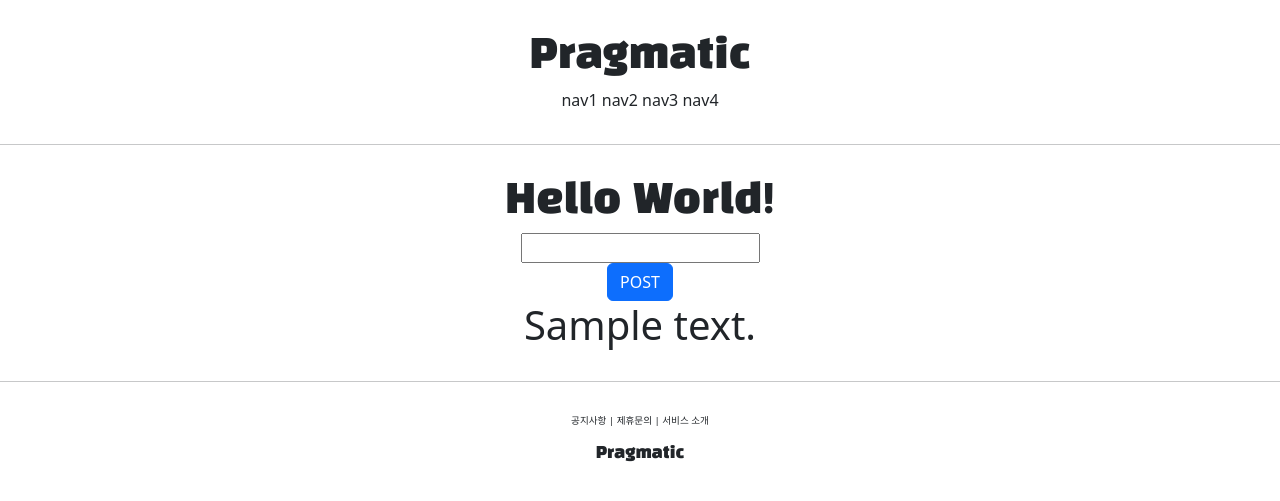
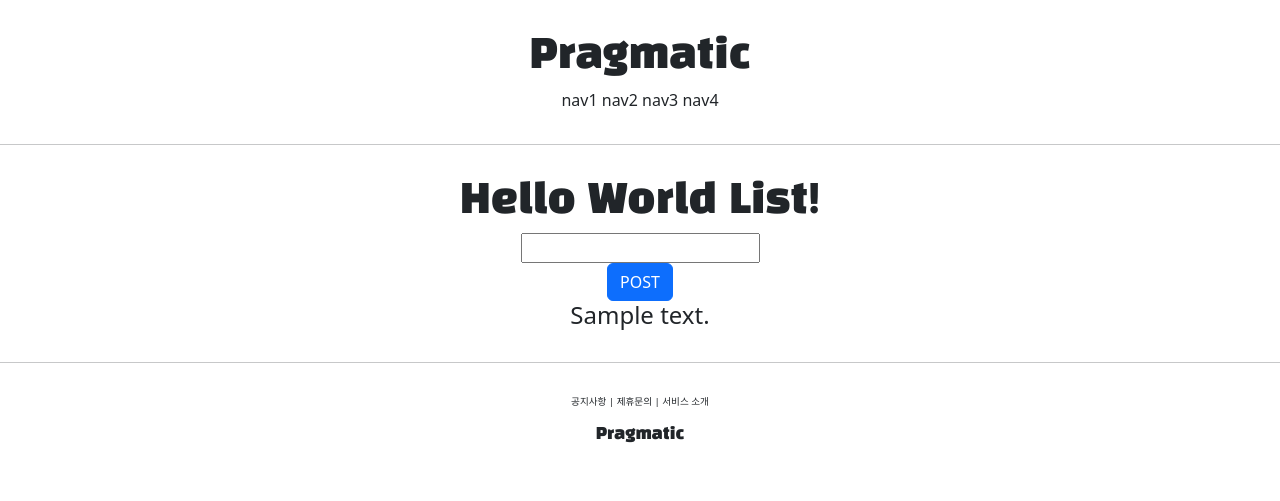
Before and after one commit to strongmhk/back_stu, a Django app: template python/prac/pragmatic/accountapp/templates/accountapp/hello_world.html in a window 1280 px wide. Shown: the top 501 px of the page. Run offline with Django 3.2, Linux system fonts and the light colour scheme; the template is opened without the code that fills it: most values are stand-ins (such as "Sample title", 1, 10 or a date in 2020).

Commit message:
django course 18 commit

```diff
--- a/python/prac/pragmatic/accountapp/templates/accountapp/hello_world.html
+++ b/python/prac/pragmatic/accountapp/templates/accountapp/hello_world.html
@@ -4,7 +4,7 @@
 
     <div style="border-radius: 1rem; margin: 2rem; text-align: center">
         <h1 style="font-family: 'Black Han Sans', sans-serif;">
-            Hello World!
+            Hello World List!
         </h1>
 
         <form action="/account/hello_world/" method="post">
@@ -17,10 +17,12 @@
             </div>
         </form>
 
-        {% if hello_world_output %}
-        <h1>
-            {{ hello_world_output.text }}
-        </h1>
+        {% if hello_world_list %}
+            {% for hello_world in hello_world_list %}
+            <h4>
+                {{ hello_world.text }}
+            </h4>
+            {% endfor %}
         {% endif %}
 
     </div>
```
Also changed, not shown: python/prac/pragmatic/accountapp/views.py (+5 -3 lines).
